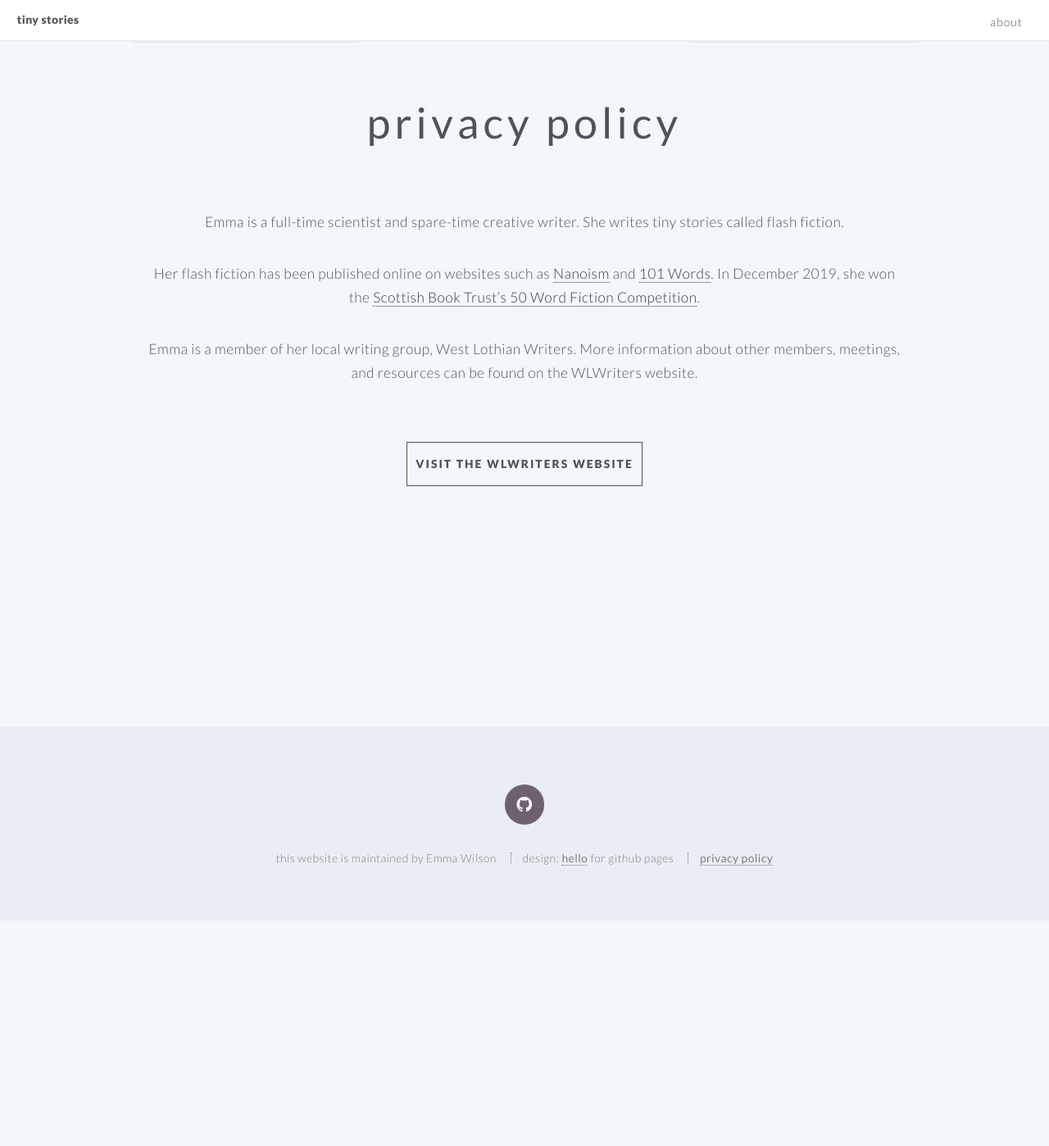
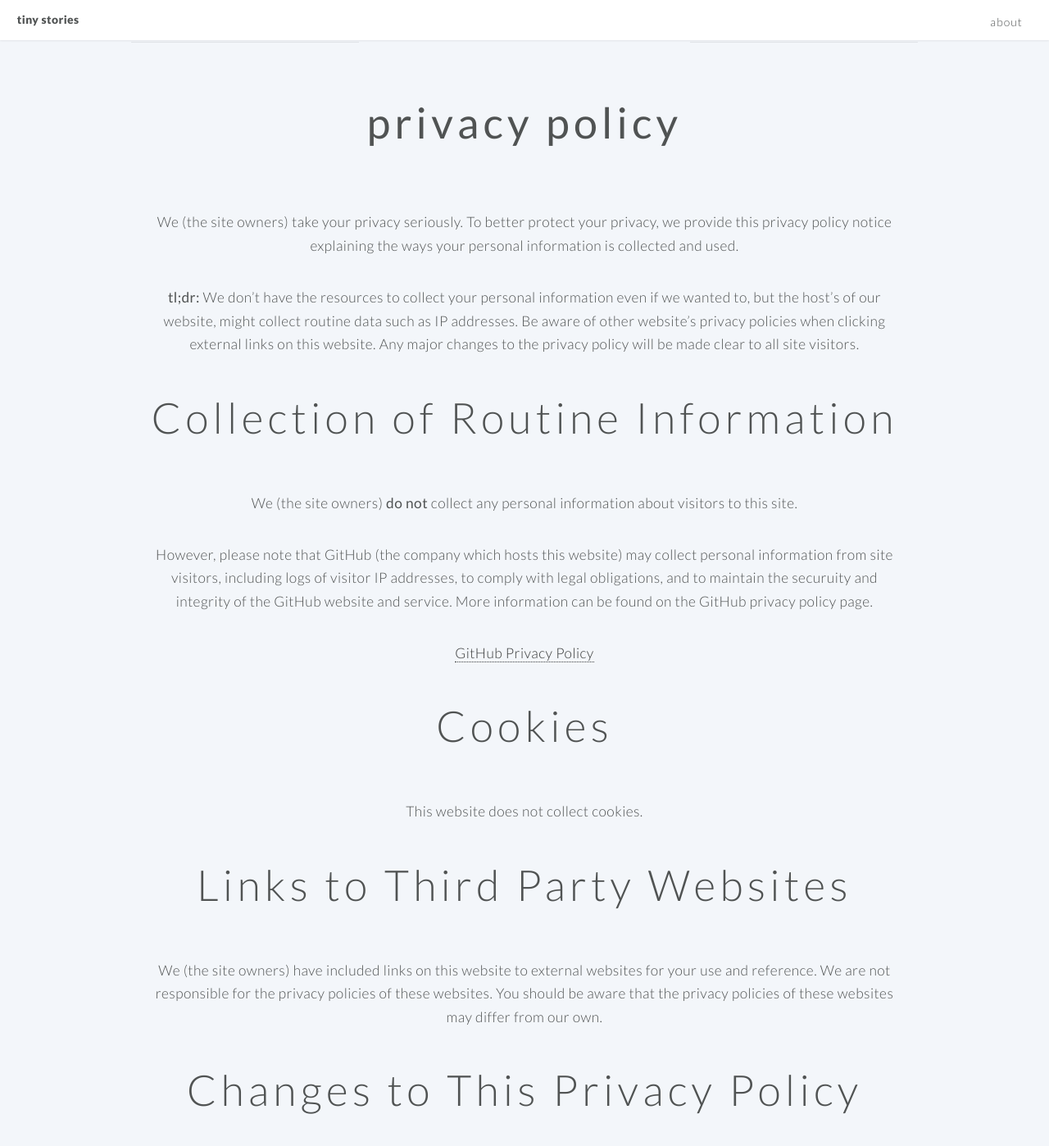
Before and after one commit to tinystories/tinystories.github.io, a Jekyll site: the page built from privacy.md, in a window 1280 px wide and 1400 px high, scrolled down 612 px. Shown: the whole window at 82% size. Built offline with Jekyll 4.4.1, drawn with Linux system fonts in a browser that asks for light colours; before the commit the page ends 1735 px from its top, so only the background shows below that; some of the changed text lies outside the part shown.

Commit message:
Add privacy policy text

```diff
--- a/privacy.md
+++ b/privacy.md
@@ -24,10 +24,30 @@ about_button: https://www.westlothianwriters.org.uk/ # the link
 about_button_label: visit the WLWriters website # the label on the button
 
 ---
-[//]: # (write a bit about yourself here)
+[//]: # (privacy policy text)
 
-Emma is a full-time scientist and spare-time creative writer. She writes tiny stories called flash fiction.
+We (the site owners) take your privacy seriously. To better protect your privacy, we provide this privacy policy notice explaining the ways your personal information is collected and used.
 
-Her flash fiction has been published online on websites such as [Nanoism](https://nanoism.net/stories/841/) and [101 Words](https://101words.org/the-fairy-ring/). In December 2019, she won the [Scottish Book Trust’s 50 Word Fiction Competition](https://www.scottishbooktrust.com/50-word-fiction/december-2019-winners).
+**tl;dr:** We don't have the resources to collect your personal information even if we wanted to, but the host's of our website, might collect routine data such as IP addresses. Be aware of other website's privacy policies when clicking external links on this website. Any major changes to the privacy policy will be made clear to all site visitors.
 
-Emma is a member of her local writing group, West Lothian Writers. More information about other members, meetings, and resources can be found on the WLWriters website.
+## Collection of Routine Information
+
+We (the site owners) **do not** collect any personal information about visitors to this site.
+
+However, please note that GitHub (the company which hosts this website) may collect personal information from site visitors, including logs of visitor IP addresses, to comply with legal obligations, and to maintain the securuity and integrity of the GitHub website and service. More information can be found on the GitHub privacy policy page.
+
+[GitHub Privacy Policy](https://docs.github.com/en/github/site-policy/github-privacy-statement)
+
+## Cookies
+This website does not collect cookies.
+
+## Links to Third Party Websites
+We (the site owners) have included links on this website to external websites for your use and reference. We are not responsible for the privacy policies of these websites. You should be aware that the privacy policies of these websites may differ from our own.
+
+## Changes to This Privacy Policy
+This privacy policy is effective as of **8th June 2021** and will remain in effect except with respect to any changes in its provisions in the future, which will be in effect immediately after being posted on this page.
+
+It's unlikely that we will change this privacy policy, or start collecting personal information, but if we do, we will notify site visitors of this change on the home page of the website (https://tinystories.github.io/).
+
+## Contact Information
+For any questions, concerns regarding the privacy policy, or any other aspect of the website, please submit an issue through our website's GitHub repo.
```
